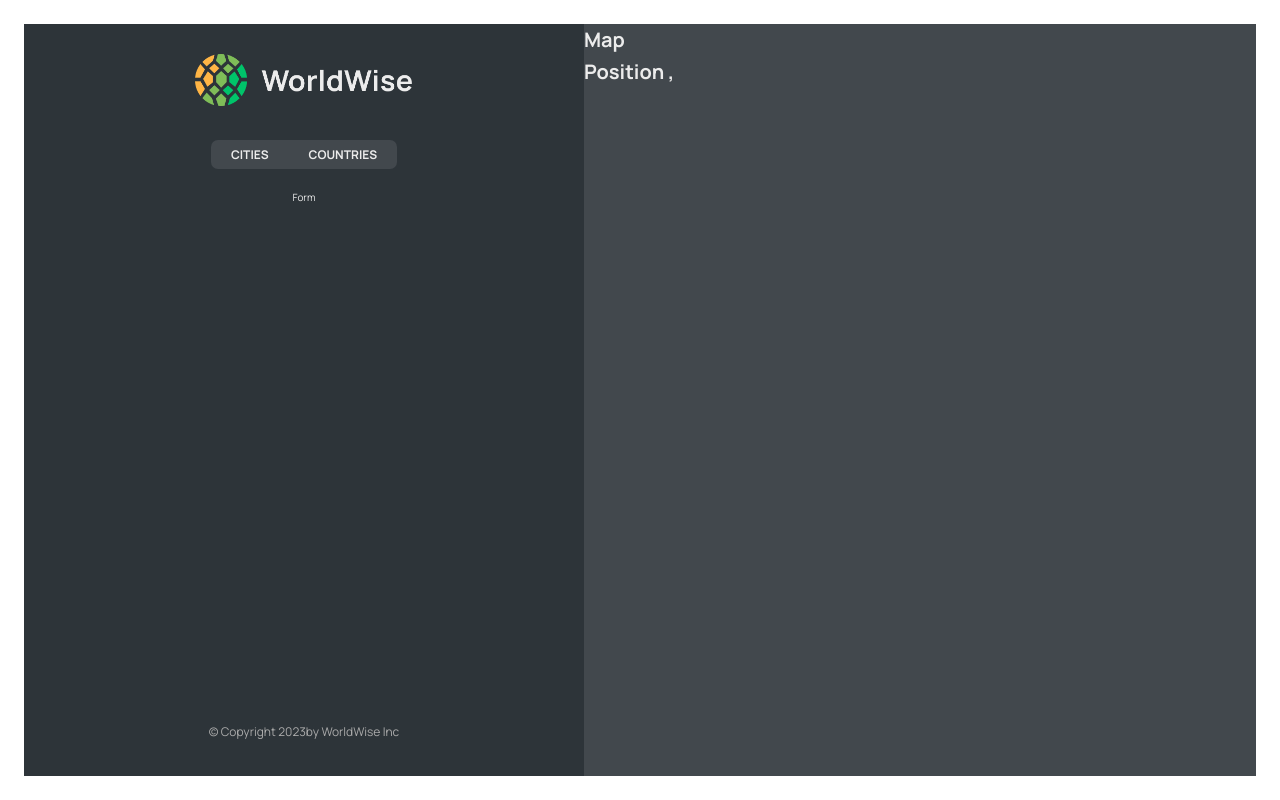
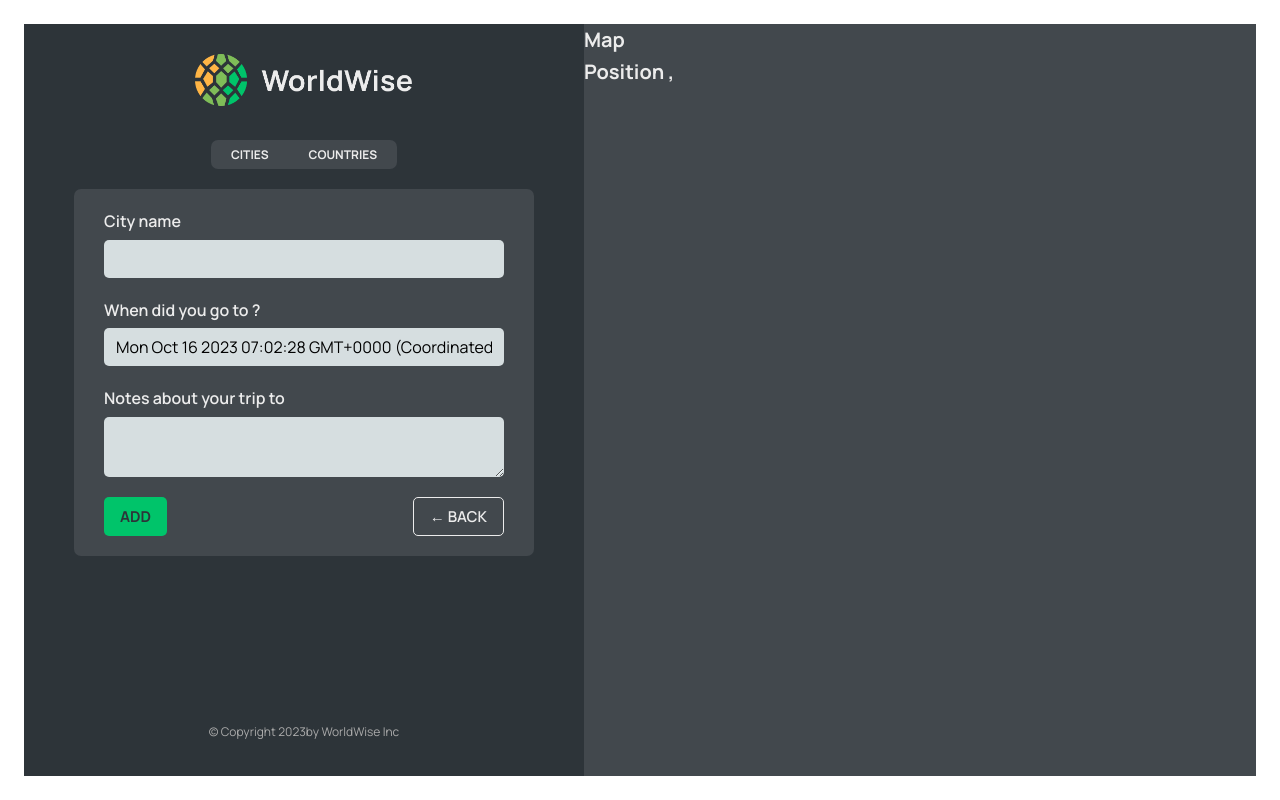
Before and after one commit to AmitSKumar/worldwise, a React (Vite) app: page /app/form in a window 1280 px wide. Built offline with nearby package versions, Linux system fonts and the light colour scheme; data requests are answered from the project's data file.

Commit message:
useNvaigate pogrammatic navigation

```diff
--- a/src/App.jsx
+++ b/src/App.jsx
@@ -9,6 +9,7 @@
 import { useEffect, useState } from "react"
 import CountryList from "./components/CountryList"
 import City from './components/City'
+import Form from './components/Form'
 const BASE_URL ="http://localhost:8000"
 function App() {
   const [cities,setCities]=useState([])
@@ -44,7 +45,7 @@
         <Route  path="cities" element={<CityList cities={cities} isLoading={isLoading}/>}/>
         <Route  path="cities/:id" element={<City />}/>
         <Route  path="countries" element={<CountryList cities={cities}  />}/>
-        <Route  path="form" element={<p>Form</p>}/>
+        <Route  path="form" element={<Form />}/>
       </Route>
       <Route path="*" element={<PageNotFound/>} />
      </Routes>
--- /dev/null
+++ b/src/components/Button.jsx
@@ -0,0 +1,10 @@
+import styles from './Button.module.css'
+function Button({children,onClick,type}) {
+    return (
+        <button onClick={onClick} className={`${styles.btn} ${styles[type]}`}>
+            {children}
+        </button>
+    )
+}
+
+export default Button
--- a/src/components/Form.jsx
+++ b/src/components/Form.jsx
@@ -3,6 +3,8 @@
 import { useState } from "react";
 
 import styles from "./Form.module.css";
+import Button from "./Button";
+import { useNavigate } from "react-router-dom";
 
 export function convertToEmoji(countryCode) {
   const codePoints = countryCode
@@ -13,6 +15,7 @@
 }
 
 function Form() {
+  const navigate=useNavigate();
   const [cityName, setCityName] = useState("");
   const [country, setCountry] = useState("");
   const [date, setDate] = useState(new Date());
@@ -49,8 +52,10 @@
       </div>
 
       <div className={styles.buttons}>
-        <button>Add</button>
-        <button>&larr; Back</button>
+        <Button type='primary'>Add</Button>
+        <Button type='back'onClick={(e)=>{
+          e.preventDefault()
+          navigate(-1)}}>&larr; Back</Button>
       </div>
     </form>
   );
--- a/src/components/Map.jsx
+++ b/src/components/Map.jsx
@@ -1,13 +1,14 @@
-import { useSearchParams } from 'react-router-dom'
+import { useNavigate, useSearchParams } from 'react-router-dom'
 import styles from './Map.module.css'
 
 function Map() {
+    const navigate = useNavigate()
    const[searchParams,setSearchParams]= useSearchParams()
    console.log(searchParams)
    const lat = searchParams.get('lat')
    const lng= searchParams.get('lng')
     return (
-        <div className={styles.mapContainer}>
+        <div className={styles.mapContainer} onClick={()=>{navigate("form")}}>
            <h1>Map</h1>
            <h1>Position{lat} ,{lng}</h1>
         </div>
```
